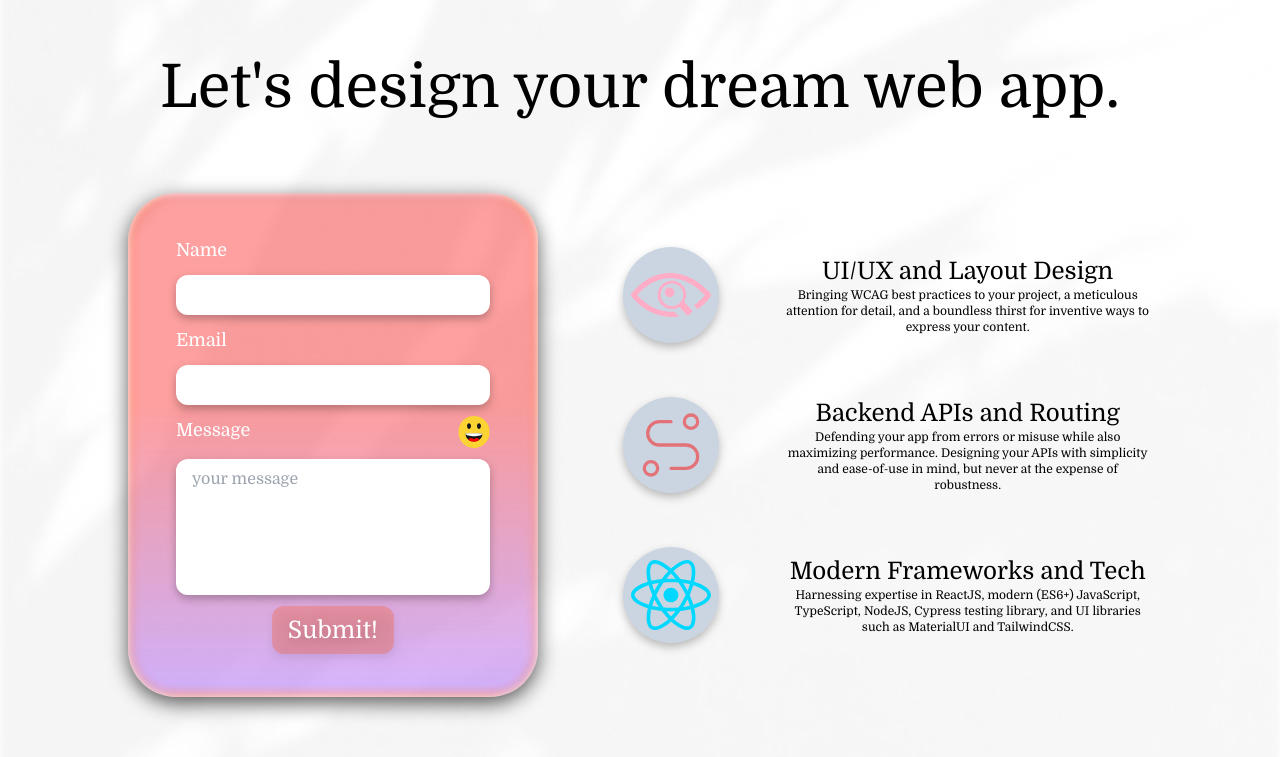
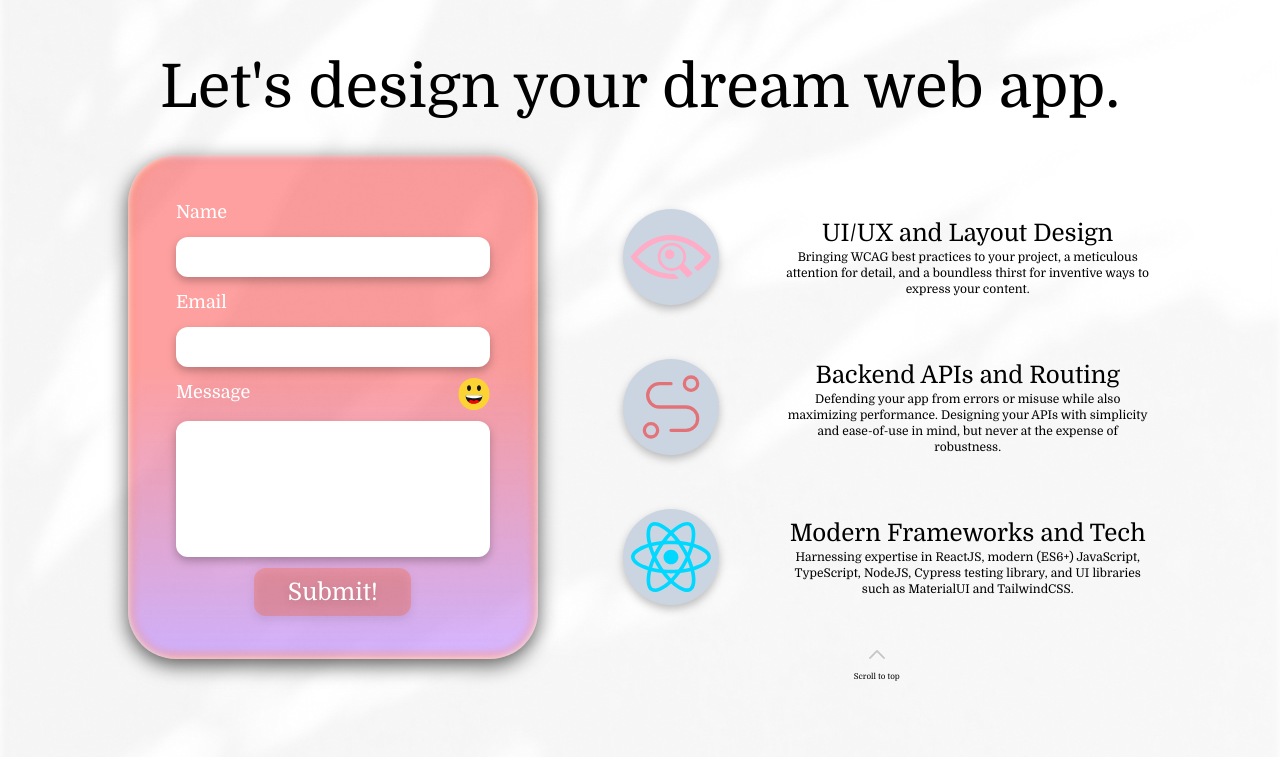
Before and after one commit to julianlk522/portfo, a Next.js app: page / in a window 1280 px wide. Shown: the part 1639-2396 px from the top of the page. Built offline with nearby package versions, Linux system fonts and the light colour scheme.

Commit message:
fix git index to resume tracking on Contact, add updated Contact with scrollUp

```diff
--- a/components/Contact.tsx
+++ b/components/Contact.tsx
@@ -1,15 +1,61 @@
+import React, { useEffect, useRef } from 'react'
 import Image from 'next/image'
-import { motion } from 'framer-motion'
+import {
+	motion,
+	useScroll,
+	useTransform,
+	useInView,
+	useAnimationControls,
+} from 'framer-motion'
 import laugh from '../public/laugh.svg'
 import visual from '../public/visual.svg'
 import route from '../public/route.svg'
 import react from '../public/react.svg'
+import scrollUp from '../public/scrollUp.png'
 
 export default function Contact() {
+	const scrollUpRef = useRef(null)
+	const scrollPromptControls = useAnimationControls()
+	const { scrollYProgress } = useScroll()
+	const isInView = useInView(scrollUpRef, { amount: 'all' })
+	const opacityTransform = useTransform(scrollYProgress, [0.75, 1], [0, 1])
+
+	const scrollPromptVariants = {
+		initial: {
+			transition: {
+				delay: 1,
+			},
+		},
+		visible: {
+			transition: {
+				delayChildren: 0.5,
+				staggerChildren: 0.5,
+			},
+		},
+	}
+
+	const scrollPromptChildVariants = {
+		initial: {
+			opacity: 0,
+		},
+		visible: {
+			opacity: 1,
+		},
+	}
+
+	useEffect(() => {
+		if (isInView) {
+			scrollPromptControls.start('visible')
+		} else {
+			scrollPromptControls.start('initial')
+		}
+	}, [isInView])
+
 	return (
-		<div
+		<motion.div
 			id='contactContainer'
-			className='bg-mainBgFaded bg-cover h-full py-16 px-32 flex flex-col justify-between text-center relative overflow-hidden'
+			className='bg-mainBgFaded bg-cover h-full py-16 px-32 flex flex-col justify-between text-center relative'
+			style={{ opacity: opacityTransform }}
 		>
 			<h1 id='contactTitle' className='text-6xl pt-8'>
 				Let's design your dream web app.
@@ -54,24 +100,21 @@ export default function Contact() {
 							name='messageContent'
 							id='messageInput'
 							className='w-full resize-none z-[1] rounded-xl py-2 px-4 drop-shadow-mediumDark focus:outline-none'
-							placeholder='your message'
 							rows={5}
 						></textarea>
-						<button type='submit' className='w-1/2 text-2xl z-[1]'>
 						<motion.button
-								className='py-2 px-4 text-white bg-[#FF5B23] bg-opacity-30 rounded-xl drop-shadow-mediumDark'
+							className='w-1/2 text-2xl z-[1] py-2 px-4 text-white bg-[#FF5B23] bg-opacity-30 rounded-xl drop-shadow-mediumDark'
 							whileHover={{ scale: 1.1 }}
 							whileTap={{ scale: 0.9 }}
 						>
 							Submit!
 						</motion.button>
-						</button>
 					</form>
 				</section>
 
 				<section
 					id='experience'
-					className='w-[60%] h-full flex flex-col justify-evenly'
+					className='relative w-[60%] h-full flex flex-col justify-evenly'
 				>
 					<div className='flex justify-end items-center'>
 						<div className='flex justify-center items-center mx-16 w-24 h-24 rounded-full bg-slate-300 drop-shadow-mediumDark'>
@@ -139,8 +182,43 @@ export default function Contact() {
 							</p>
 						</div>
 					</div>
+					<motion.button
+						id='scrollUpPrompt'
+						className='absolute w-[5vw] left-[50%] bottom-[-3vh] flex flex-col justify-between items-center'
+						animate={scrollPromptControls}
+						initial='initial'
+						variants={scrollPromptVariants}
+						whileHover={{ scale: 1.1 }}
+						whileTap={{ scale: 0.9 }}
+						onClick={() =>
+							window.scrollTo({
+								top: 0,
+								left: 0,
+								behavior: 'smooth',
+							})
+						}
+					>
+						{/* Found at https://uxwing.com/line-angle-up-icon/ and used with permission */}
+						<motion.div
+							id='scrollImageAnimationWrapper'
+							variants={scrollPromptChildVariants}
+						>
+							<Image
+								src={scrollUp}
+								alt='button to scroll to the top of the page'
+								className='scale-[.25] opacity-20'
+							/>
+						</motion.div>
+						<motion.p
+							className='text-[0.5rem] mt-[-0.5rem] opacity-50'
+							variants={scrollPromptChildVariants}
+						>
+							Scroll to top
+						</motion.p>
+					</motion.button>
 				</section>
 			</main>
-		</div>
+			<div id='scrollRefDiv' ref={scrollUpRef}></div>
+		</motion.div>
 	)
 }
```
Lines whose indentation alone changed are shown as unchanged.
